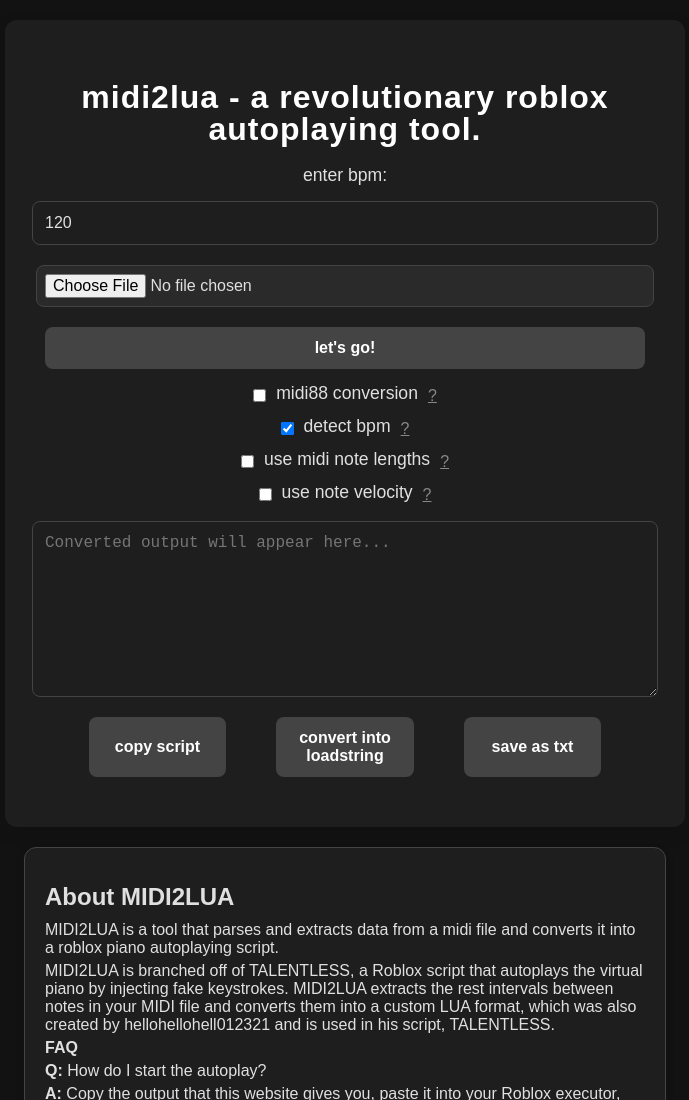
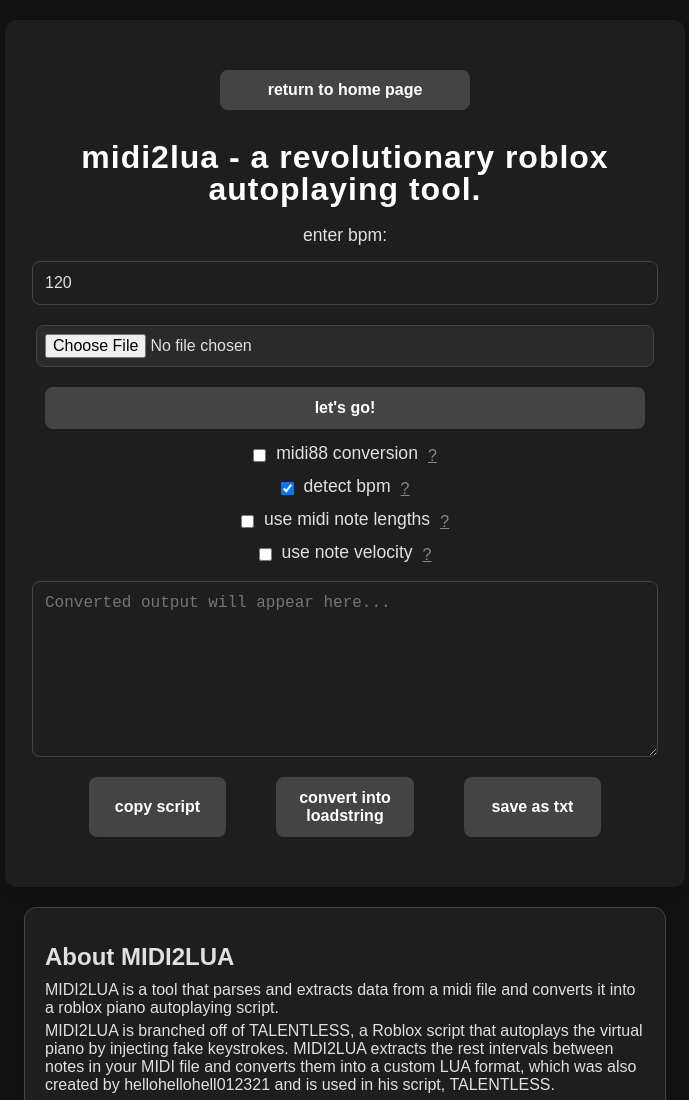
Before and after one commit to hellohellohell012321/hellohellohell012321.github.io, a plain HTML site: page midi2lua/index.html in a window 1280 px wide. Shown: the top 1100 px of the page, without its empty margins (295-984 px from the left). Drawn offline with nearby package versions, Linux system fonts and the light colour scheme.

Commit message:
Update index.html

```diff
--- a/midi2lua/index.html
+++ b/midi2lua/index.html
@@ -121,6 +121,18 @@
       background-color: #555;
     }
 
+    #homeButton {
+    background-color: #444;
+    width: 250px;
+    height: 40px;
+    font-size: 1rem;
+    line-height: 0px;
+    }
+
+    #homeButton:hover {
+      background-color: #555;
+    }
+
     #copyButton, #pasteButton, #txtButton {
       background-color: #444;
     }
@@ -238,6 +250,7 @@
 <body>
   <div class="wrapper">
     <div class="container">
+      <button id="homeButton" onclick="window.location.href='../'">return to home page</button>
       <h1>midi2lua - a revolutionary roblox autoplaying tool.</h1>
       <label for="bpmInput">enter bpm:</label>
       <input type="number" id="bpmInput" placeholder="Enter BPM" min="1" value="120" />
```
